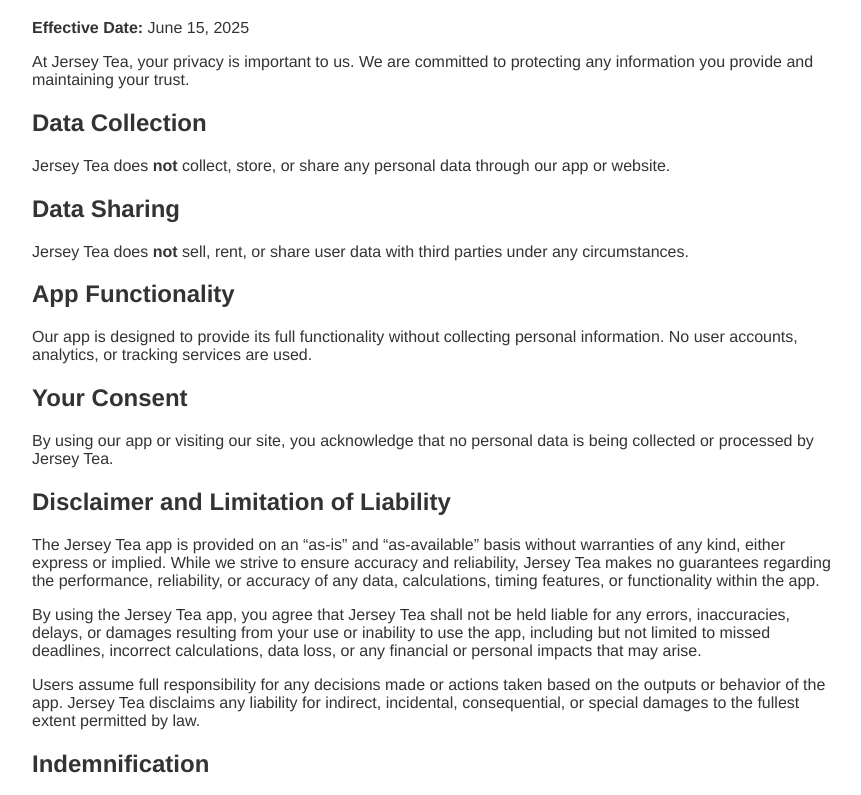
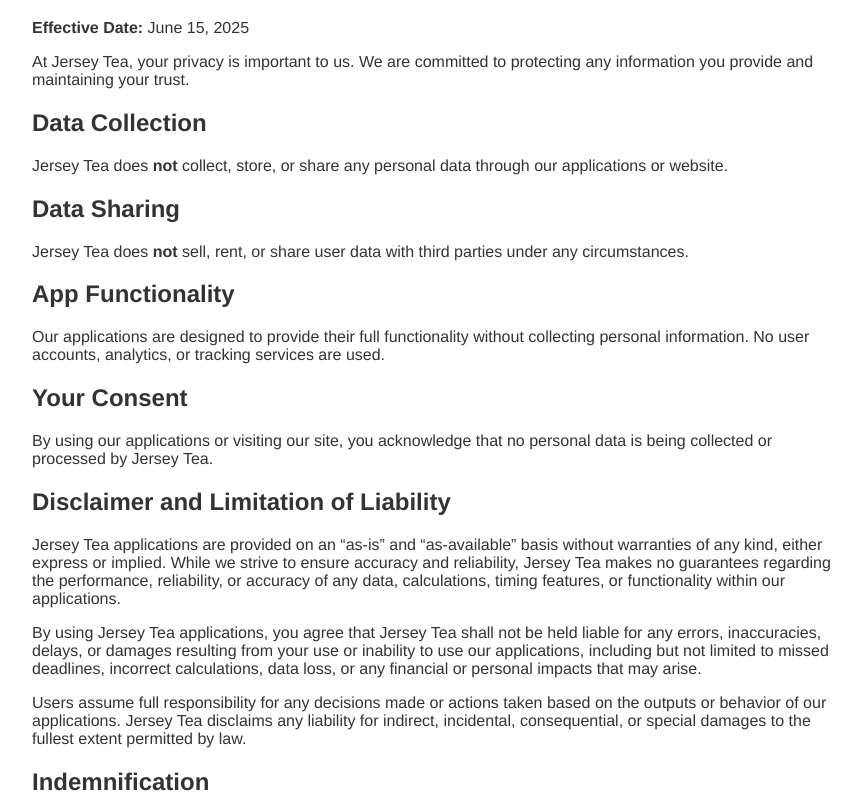
Before and after one commit to mclovingun/JerseyTea, a plain HTML site: page index.html in a window 1280 px wide. Shown: the part 143-938 px from the top of the page, without its empty margins (208-1069 px from the left). Drawn offline with Linux system fonts and the light colour scheme.

Commit message:
Update terminology from 'app' to 'applications'

```diff
--- a/index.html
+++ b/index.html
@@ -47,7 +47,7 @@
       <h2>Data Collection</h2>
       <p>
         Jersey Tea does <strong>not</strong> collect, store, or share any
-        personal data through our app or website.
+        personal data through our applications or website.
       </p>
 
       <h2>Data Sharing</h2>
@@ -58,37 +58,37 @@
 
       <h2>App Functionality</h2>
       <p>
-        Our app is designed to provide its full functionality without collecting
+        Our applications are designed to provide their full functionality without collecting
         personal information. No user accounts, analytics, or tracking services
         are used.
       </p>
 
       <h2>Your Consent</h2>
       <p>
-        By using our app or visiting our site, you acknowledge that no personal
+        By using our applications or visiting our site, you acknowledge that no personal
         data is being collected or processed by Jersey Tea.
       </p>
 
       <h2>Disclaimer and Limitation of Liability</h2>
       <p>
-        The Jersey Tea app is provided on an “as-is” and “as-available” basis
+        Jersey Tea applications are provided on an “as-is” and “as-available” basis
         without warranties of any kind, either express or implied. While we
         strive to ensure accuracy and reliability, Jersey Tea makes no
         guarantees regarding the performance, reliability, or accuracy of any
-        data, calculations, timing features, or functionality within the app.
+        data, calculations, timing features, or functionality within our applications.
       </p>
 
       <p>
-        By using the Jersey Tea app, you agree that Jersey Tea shall not be held
+        By using Jersey Tea applications, you agree that Jersey Tea shall not be held
         liable for any errors, inaccuracies, delays, or damages resulting from
-        your use or inability to use the app, including but not limited to
+        your use or inability to use our applications, including but not limited to
         missed deadlines, incorrect calculations, data loss, or any financial or
         personal impacts that may arise.
       </p>
 
       <p>
         Users assume full responsibility for any decisions made or actions taken
-        based on the outputs or behavior of the app. Jersey Tea disclaims any
+        based on the outputs or behavior of our applications. Jersey Tea disclaims any
         liability for indirect, incidental, consequential, or special damages to
         the fullest extent permitted by law.
       </p>
@@ -98,7 +98,7 @@
         You agree to indemnify and hold harmless Jersey Tea, its affiliates,
         officers, employees, and partners from any claims, liabilities,
         damages, losses, or expenses (including legal fees) arising from your
-        use of the app, misuse of the app, or violation of these terms.
+        use of our applications, misuse of our applications, or violation of these terms.
       </p>
 
       <h2>Contact Us</h2>
```
